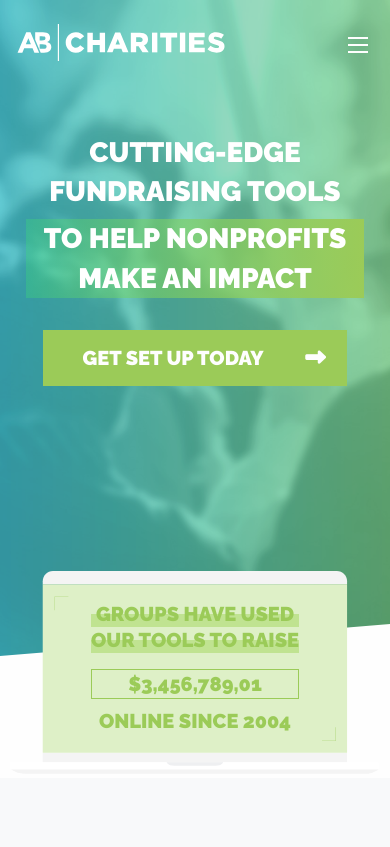
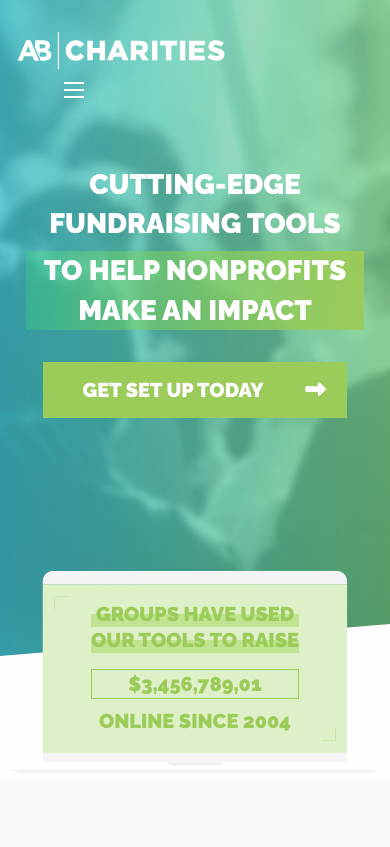
Before and after one commit to CeeNoriega/abc, a PHP site: page /index.html in a window 390 px wide. Shown: the top 847 px of the page. Run offline with PHP 8.4, Linux system fonts and the light colour scheme; some libraries are stand-ins or nearby versions.

Commit message:
top bar adjustment small screen

```diff
--- a/css/app.css
+++ b/css/app.css
@@ -674,7 +674,11 @@
 
 @media screen and (max-width: 39.9375em) {
   .title-bar .menu-icon {
-    margin-left: 1rem;
+    margin-left: 2rem;
+  }
+
+  .top-bar-title {
+    padding-top: 1rem;
   }
 
   .large-laptop-header-content {
```
